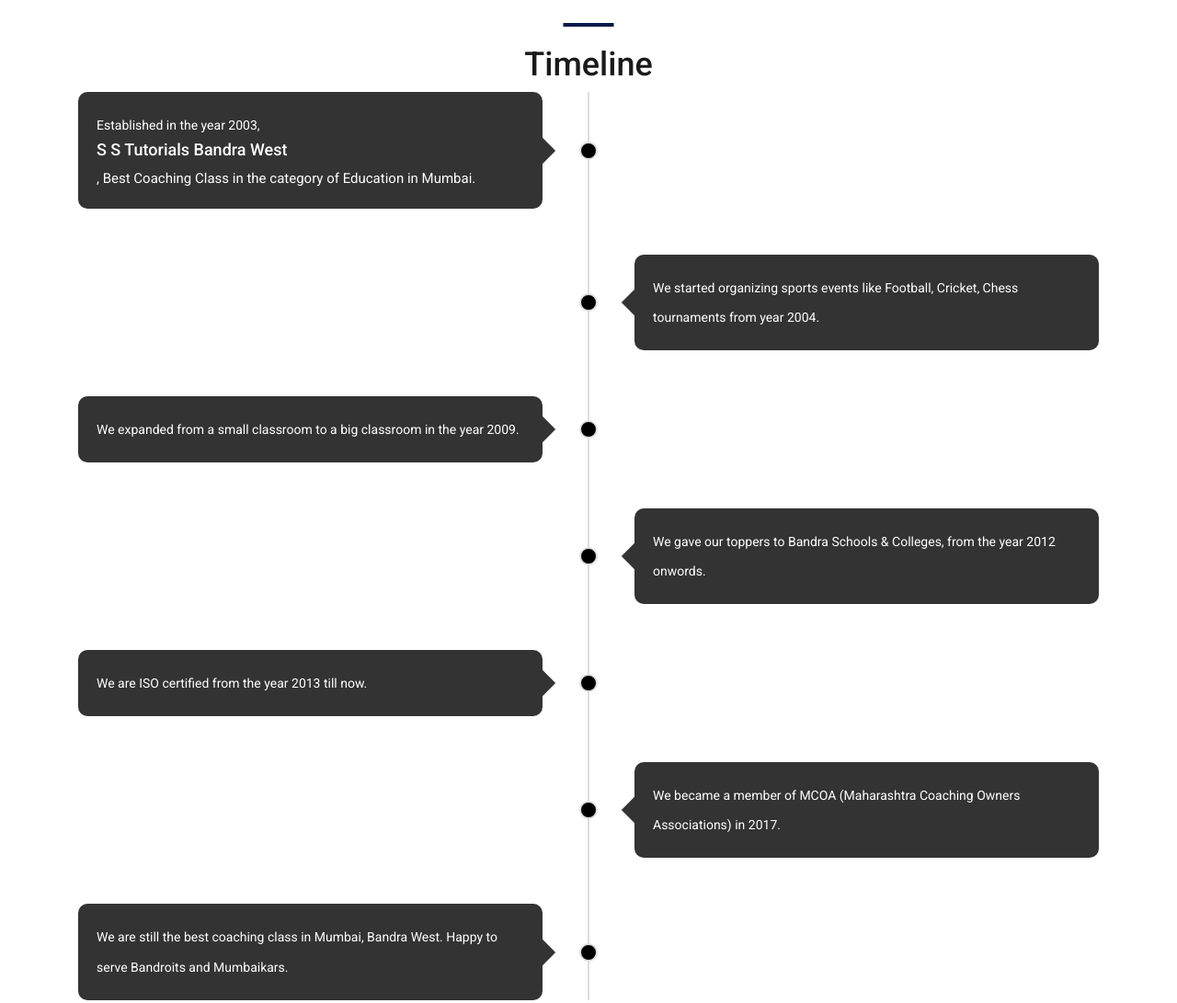
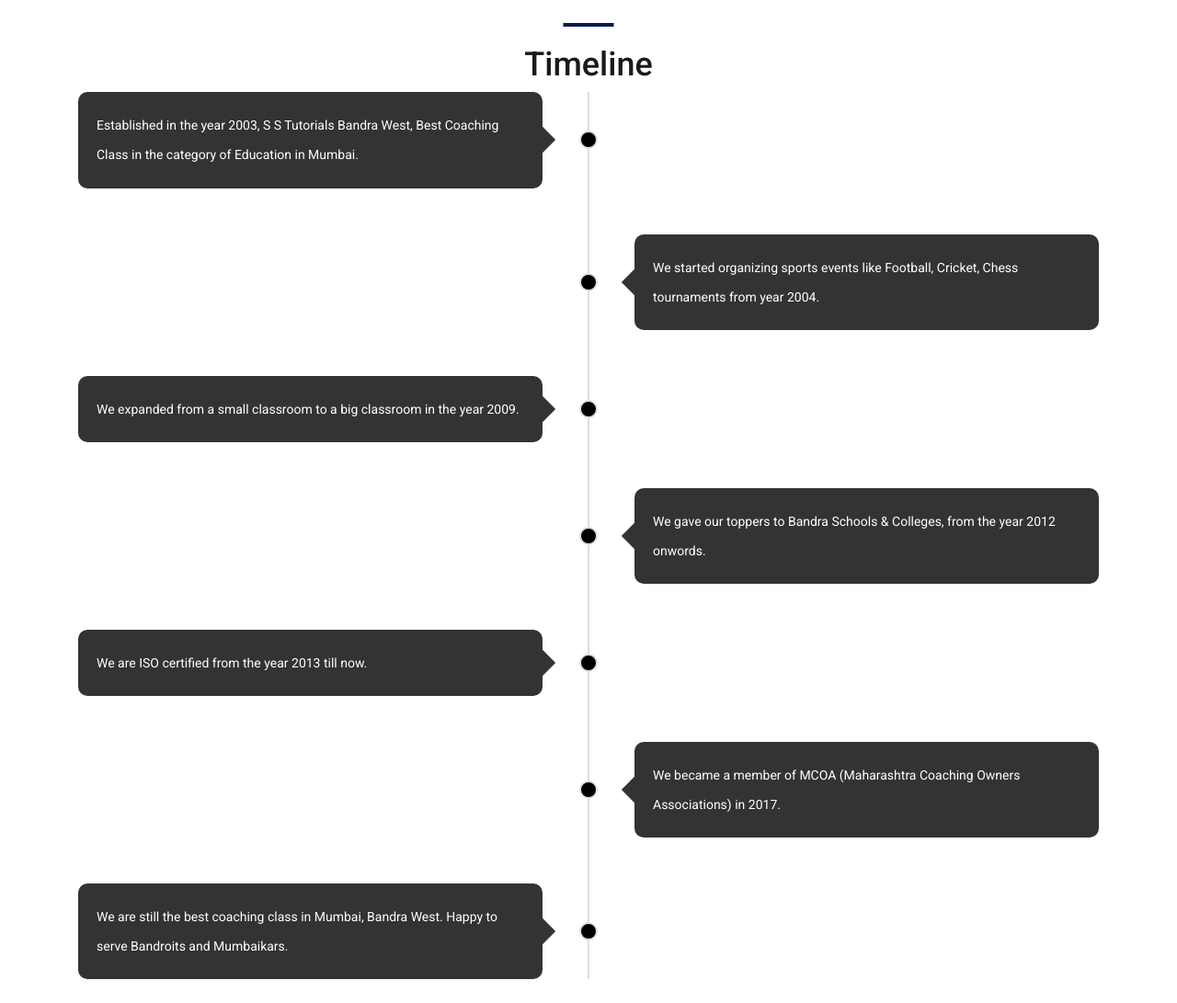
Before and after one commit to sstutorial/website, a plain HTML site: page index.html in a window 1280 px wide. Shown: the part 1720-2811 px from the top of the page at 92% size. Drawn offline with Linux system fonts and the light colour scheme; a script that the page names is missing.

Commit message:
added index page

```diff
--- a/index.html
+++ b/index.html
@@ -255,7 +255,7 @@
 				</div>
 				<div class="timeline">
 					<div class="entry">
-						<p>Established in the year 2003, <h3>S S Tutorials Bandra West</h3>, Best Coaching Class in the category of Education in Mumbai.</p>
+						<p>Established in the year 2003, S S Tutorials Bandra West, Best Coaching Class in the category of Education in Mumbai.</p>
 					</div>
 					<div class="entry">
 						<p>We started organizing sports events like Football, Cricket, Chess tournaments from year 2004.</p>
```
